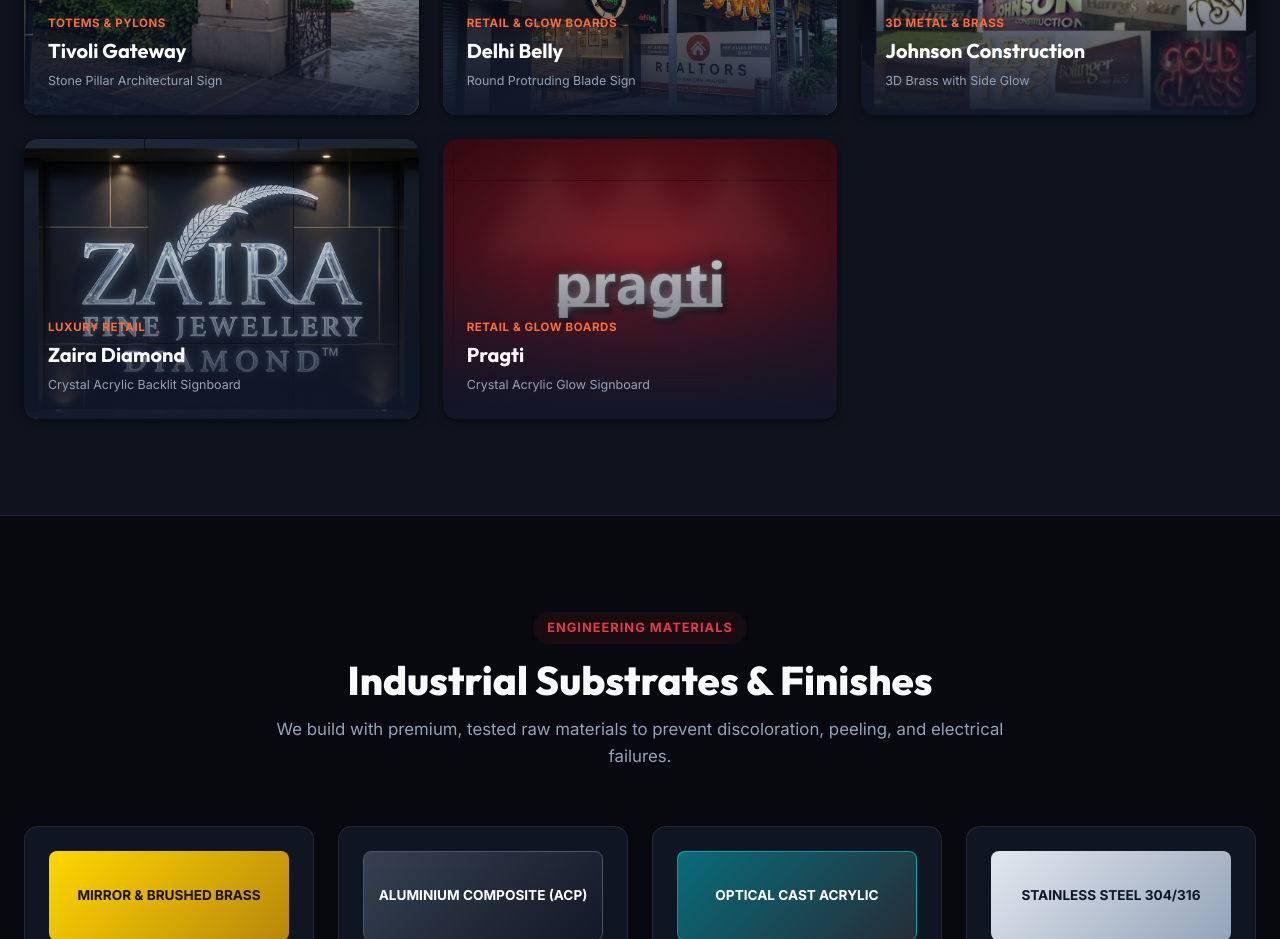
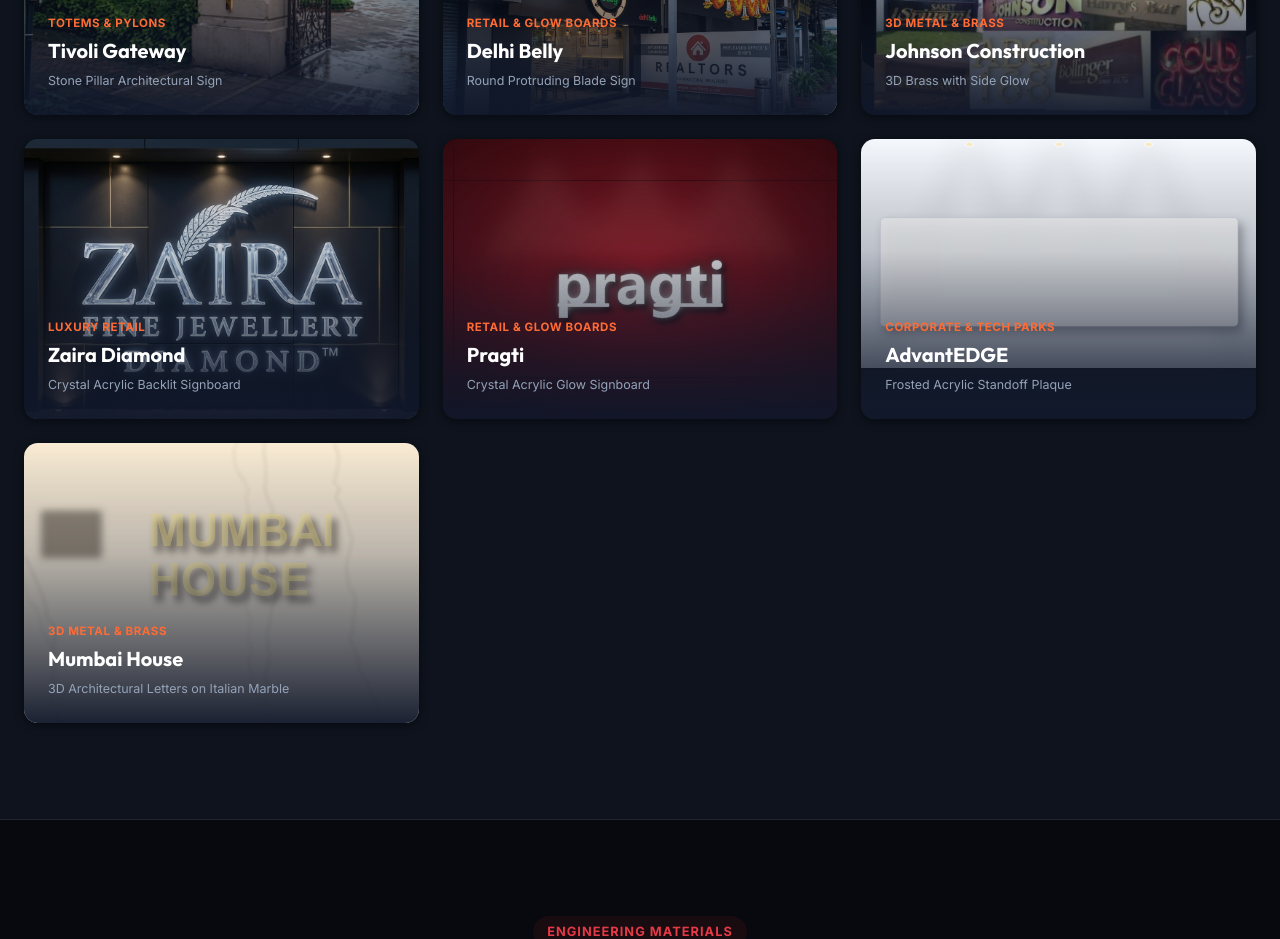
Before and after one commit to varadpatil-sketch/signglaze, a website: page index.html in a window 1280 px wide. Shown: the part 8360-9299 px from the top of the page. Drawn offline with Linux system fonts and the light colour scheme.

Commit message:
feat: enhance and add AdvantEDGE and Mumbai House to project showcase

```diff
--- a/index.html
+++ b/index.html
@@ -930,6 +930,26 @@
             <span class="portfolio-location-tag">Crystal Acrylic Glow Signboard</span>
           </div>
         </div>
+
+        <!-- Item 18: AdvantEDGE Corporate Reception -->
+        <div class="portfolio-item" data-category="corporate" data-title="AdvantEDGE Corporate Reception" data-specs="Toughened frosted acrylic plaque mounted with precision machined stainless steel standoffs, 3D blue and charcoal dimensional acrylic lettering, and geometric prism logo." data-img="assets/advantedge_sign_enhanced.jpg">
+          <img src="assets/advantedge_sign_enhanced.jpg" alt="AdvantEDGE Corporate Reception Plaque Signboard">
+          <div class="portfolio-overlay">
+            <span class="portfolio-category-label">Corporate &amp; Tech Parks</span>
+            <h4 class="portfolio-project-title">AdvantEDGE</h4>
+            <span class="portfolio-location-tag">Frosted Acrylic Standoff Plaque</span>
+          </div>
+        </div>
+
+        <!-- Item 19: Mumbai House Hospitality -->
+        <div class="portfolio-item" data-category="metal" data-title="Mumbai House - 3D Architectural Wall Signage" data-specs="Fabricated 3D channel letters in radiant golden yellow with dark metallic Gateway of India silhouette and wave iconography, mounted on Italian marble elevation with ambient cove lighting." data-img="assets/mumbai_house_sign_enhanced.jpg">
+          <img src="assets/mumbai_house_sign_enhanced.jpg" alt="Mumbai House 3D Dimensional Wall Signage">
+          <div class="portfolio-overlay">
+            <span class="portfolio-category-label">3D Metal &amp; Brass</span>
+            <h4 class="portfolio-project-title">Mumbai House</h4>
+            <span class="portfolio-location-tag">3D Architectural Letters on Italian Marble</span>
+          </div>
+        </div>
       </div>
     </div>
   </section>
```
Also changed, not shown: assets/advantedge_sign_enhanced.jpg (added), assets/mumbai_house_sign_enhanced.jpg (added).
